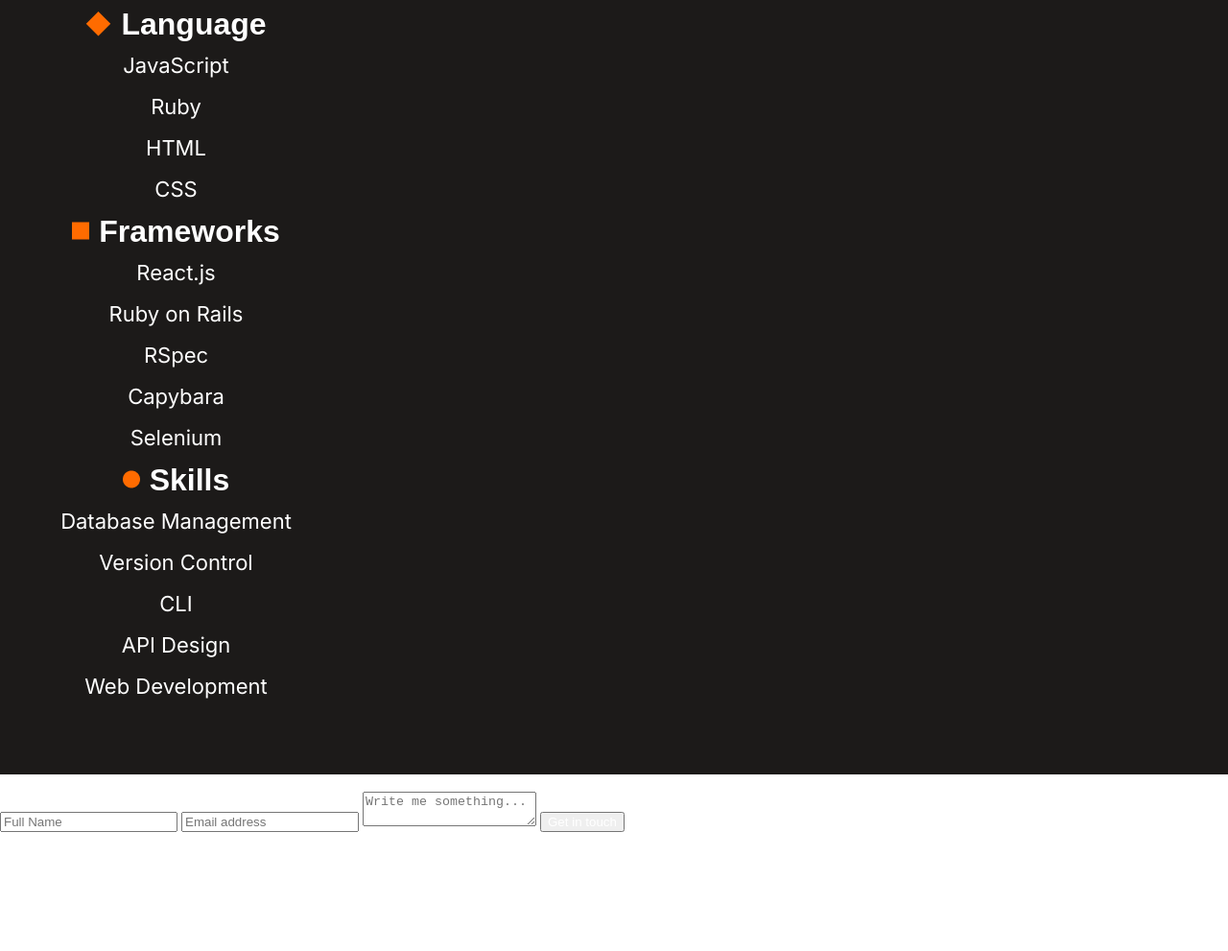
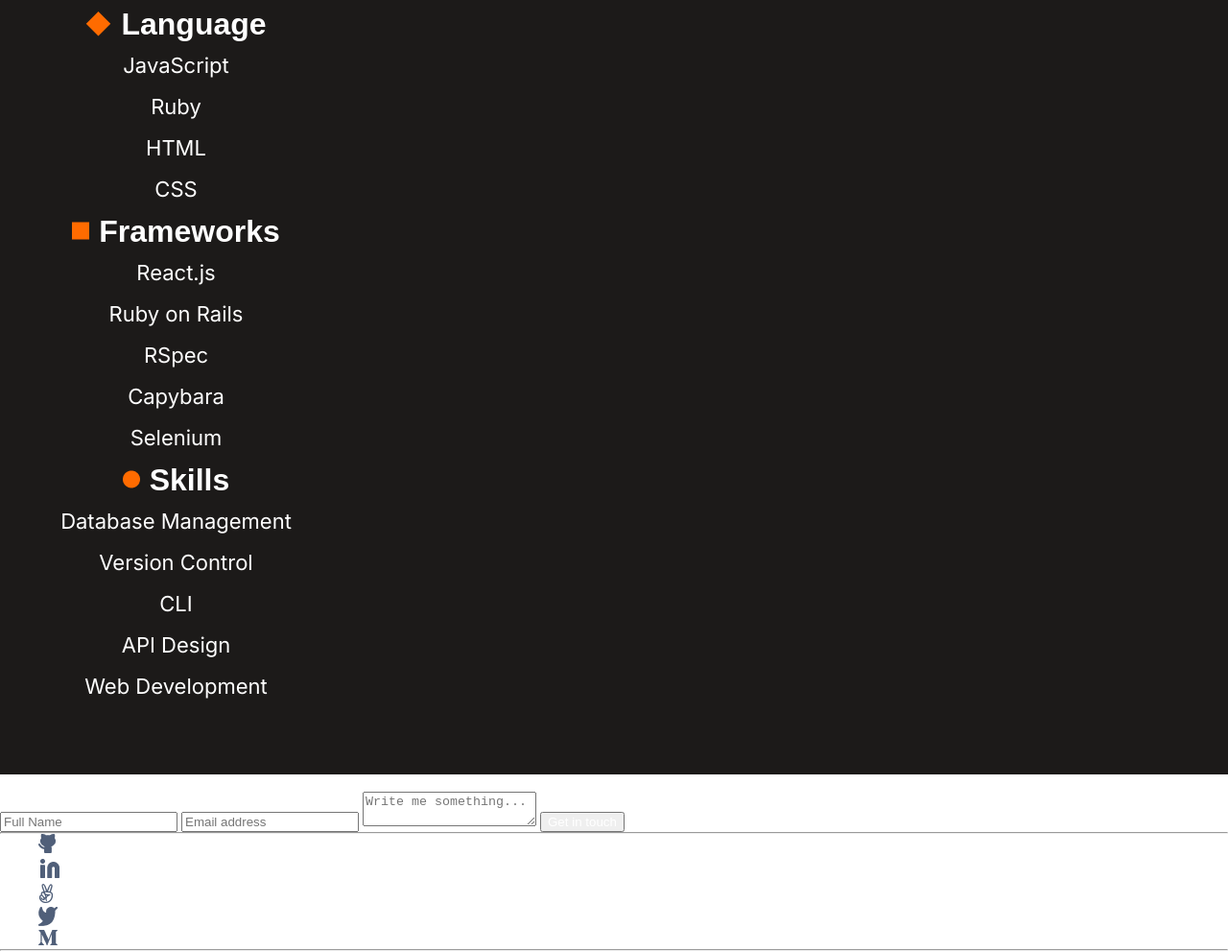
Before and after one commit to mryeminthu/Portfolio, a website: page index.html in a window 1280 px wide. Shown: the part 5171-6162 px from the top of the page at 96% size. Before the commit the page ends 6038 px from the top, so only its background shows below. Drawn offline with Linux system fonts and the light colour scheme.

Commit message:
Add Footer Section

```diff
--- a/index.html
+++ b/index.html
@@ -267,5 +267,45 @@
         </button>
       </form>
     </section>
+    <hr class="form-line" />
+    <footer>
+      <ul class="footer-links">
+        <li>
+          <a class="footer-link" href="#"
+            ><img class="footer-img" src="images/githubf.png" alt="GitHub Link"
+          /></a>
+        </li>
+        <li>
+          <a class="footer-link" href="#"
+            ><img
+              class="footer-link-img"
+              src="images/linkedinf.png"
+              alt="Linkedin Link"
+          /></a>
+        </li>
+        <li>
+          <a class="footer-link" href="#"
+            ><img
+              class="footer-img"
+              src="images/angellistf.png"
+              alt="Angelist Link"
+          /></a>
+        </li>
+        <li>
+          <a class="footer-link" href="#"
+            ><img
+              class="footer-img"
+              src="images/twitterf.png"
+              alt="Twitter Link"
+          /></a>
+        </li>
+        <li>
+          <a class="footer-link" href="#"
+            ><img class="footer-img" src="images/mediumf.png" alt="Medium Link"
+          /></a>
+        </li>
+      </ul>
+      <hr class="footer-line" />
+    </footer>
   </body>
 </html>
```
